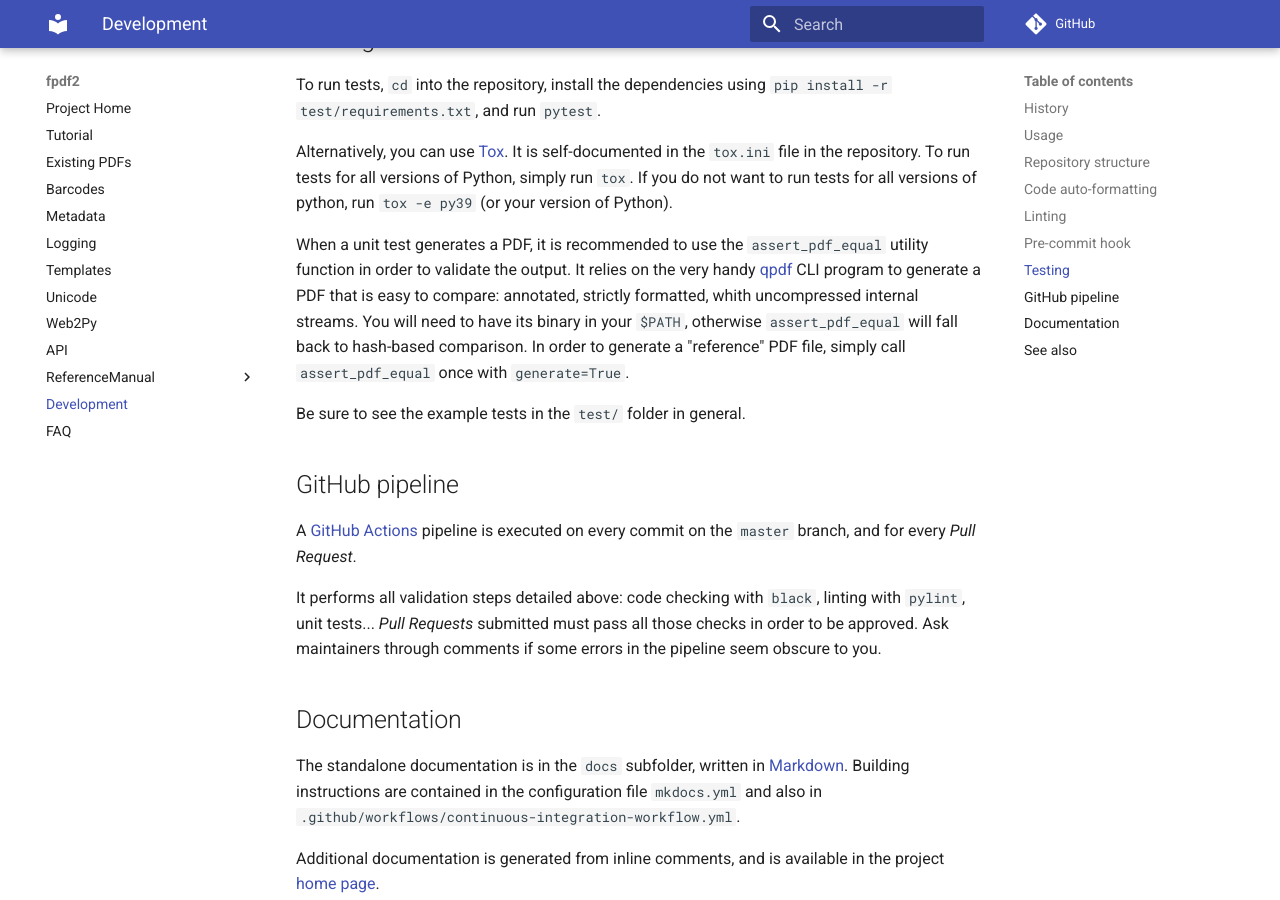
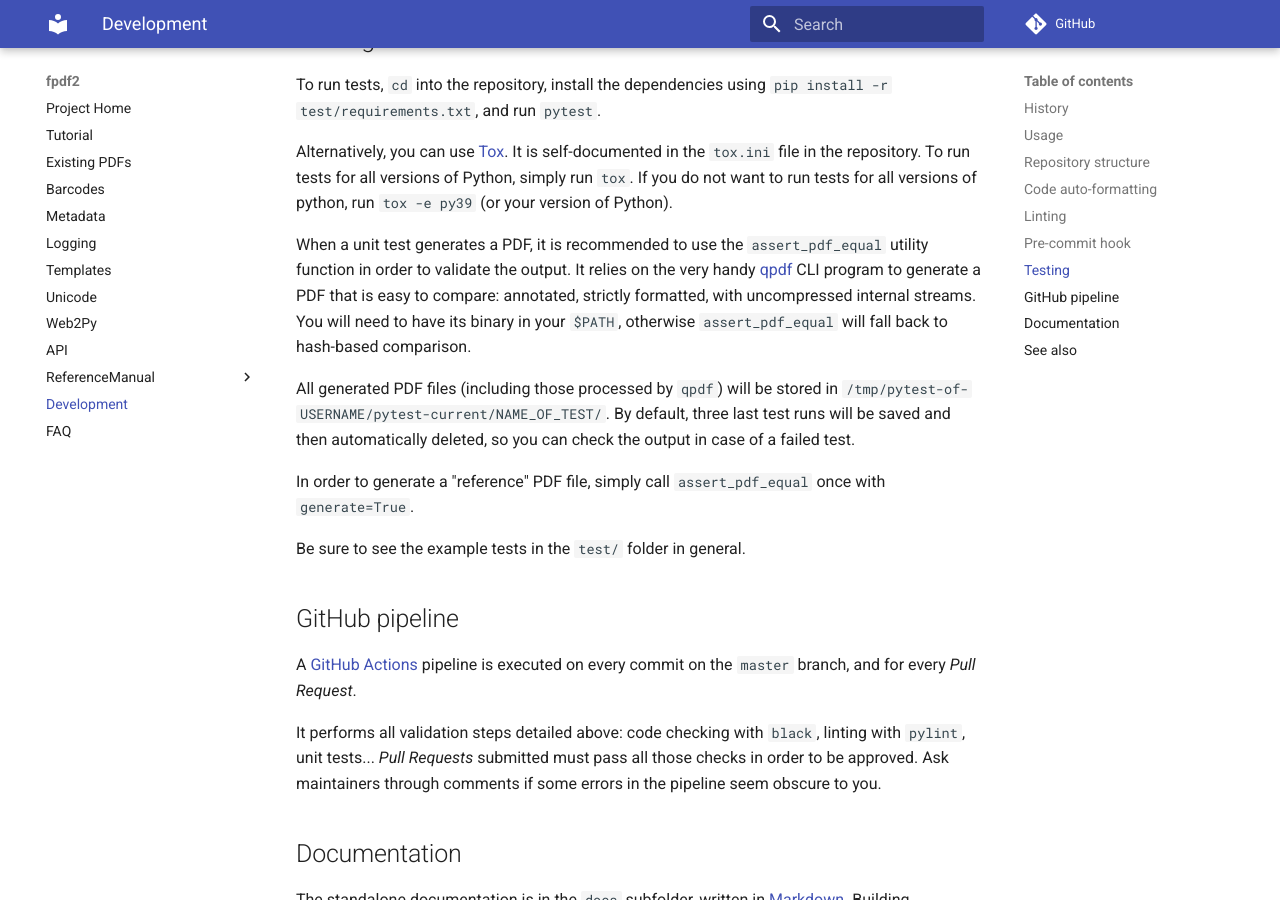
Before and after one commit to reingart/pyfpdf, an MkDocs documentation site: the page built from docs/Development.md, in a window 1280 px wide and 900 px high, scrolled down 2536 px. Built offline with MkDocs 1.6.1 and Material for MkDocs 9.7.7, drawn with Linux system fonts in a browser that asks for light colours; comment, search, counter and statistics services are not loaded.

Commit message:
Save all generated test files in /tmp/pytest-of-$USER (#84)

```diff
--- a/docs/Development.md
+++ b/docs/Development.md
@@ -107,10 +107,17 @@ When a unit test generates a PDF, it is recommended to use the `assert_pdf_equal
 utility function in order to validate the output.
 It relies on the very handy [qpdf](https://github.com/qpdf/qpdf) CLI program
 to generate a PDF that is easy to compare: annotated, strictly formatted,
-whith uncompressed internal streams.
+with uncompressed internal streams.
 You will need to have its binary in your `$PATH`,
 otherwise `assert_pdf_equal` will fall back to hash-based comparison.
-In order to generate a "reference" PDF file, simply call `assert_pdf_equal` once with `generate=True`.
+
+All generated PDF files (including those processed by `qpdf`) will be stored in
+`/tmp/pytest-of-USERNAME/pytest-current/NAME_OF_TEST/`. By default, three
+last test runs will be saved and then automatically deleted, so you can
+check the output in case of a failed test.
+
+In order to generate a "reference" PDF file, simply call `assert_pdf_equal`
+once with `generate=True`.
 
 Be sure to see the example tests in the `test/` folder in general.
 
```
Also changed, not shown: 1 other file.
